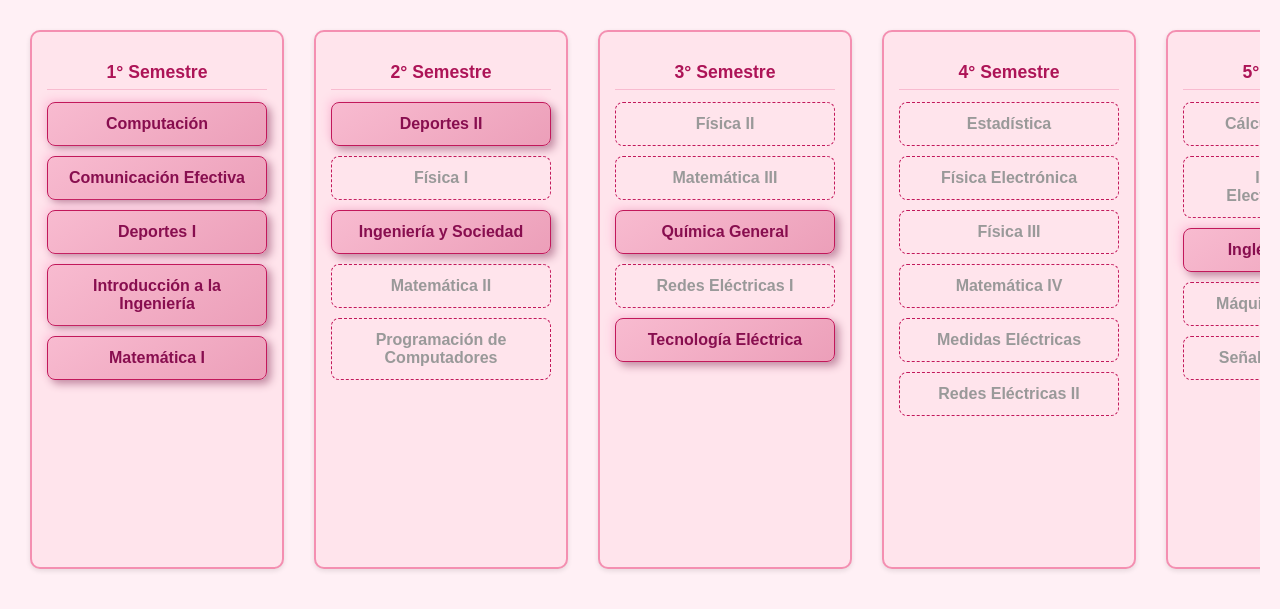
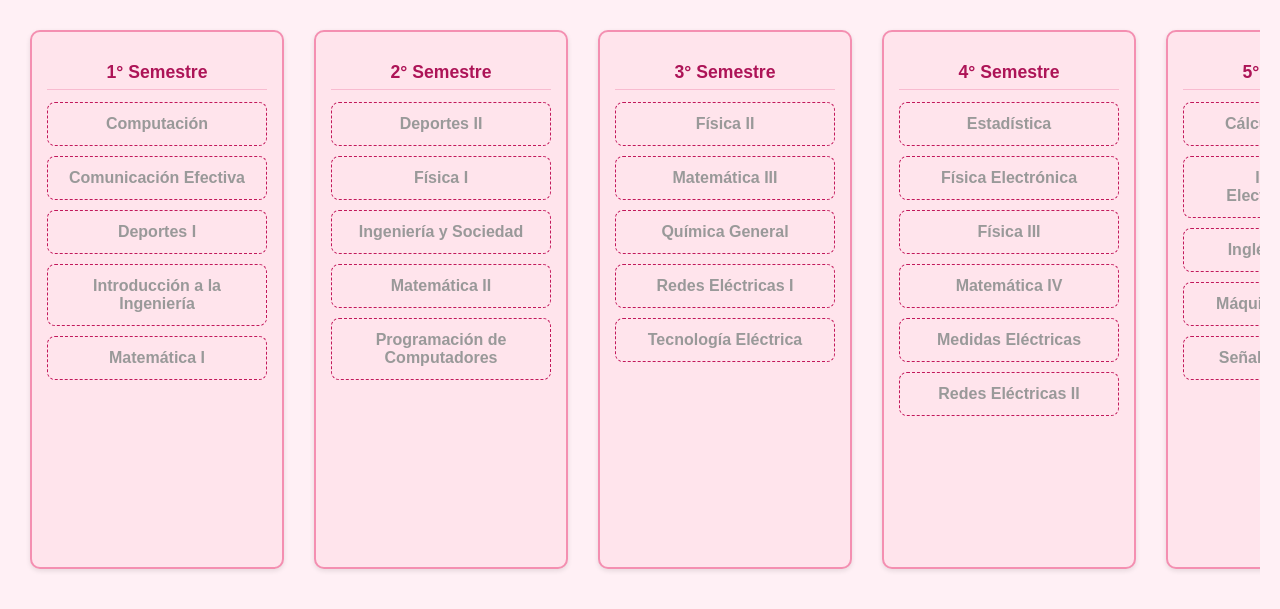
Before and after one commit to ScaryLoops/Malla-Ing-Civil-Electricidad, a plain HTML site: page index.html in a window 1280 px wide. Shown: the part 109-718 px from the top of the page. Drawn offline with Linux system fonts and the light colour scheme.

Commit message:
Add files via upload

```diff
--- a/index.html
+++ b/index.html
@@ -19,19 +19,19 @@
     <h2>
      1° Semestre
     </h2>
-    <div class="ramo" id="computacion" onclick="aprobar('computacion')">
+    <div class="ramo bloqueado" id="computacion" onclick="aprobar('computacion')">
      Computación
     </div>
-    <div class="ramo" id="comunicacion_efectiva" onclick="aprobar('comunicacion_efectiva')">
+    <div class="ramo bloqueado" id="comunicacion_efectiva" onclick="aprobar('comunicacion_efectiva')">
      Comunicación Efectiva
     </div>
-    <div class="ramo" id="deportes_i" onclick="aprobar('deportes_i')">
+    <div class="ramo bloqueado" id="deportes_i" onclick="aprobar('deportes_i')">
      Deportes I
     </div>
-    <div class="ramo" id="introduccion_a_la_ingenieria" onclick="aprobar('introduccion_a_la_ingenieria')">
+    <div class="ramo bloqueado" id="introduccion_a_la_ingenieria" onclick="aprobar('introduccion_a_la_ingenieria')">
      Introducción a la Ingeniería
     </div>
-    <div class="ramo" id="matematica_i" onclick="aprobar('matematica_i')">
+    <div class="ramo bloqueado" id="matematica_i" onclick="aprobar('matematica_i')">
      Matemática I
     </div>
    </div>
@@ -39,13 +39,13 @@
     <h2>
      2° Semestre
     </h2>
-    <div class="ramo" id="deportes_ii" onclick="aprobar('deportes_ii')">
+    <div class="ramo bloqueado" id="deportes_ii" onclick="aprobar('deportes_ii')">
      Deportes II
     </div>
     <div class="ramo bloqueado" id="fisica_i" onclick="aprobar('fisica_i')">
      Física I
     </div>
-    <div class="ramo" id="ingenieria_y_sociedad" onclick="aprobar('ingenieria_y_sociedad')">
+    <div class="ramo bloqueado" id="ingenieria_y_sociedad" onclick="aprobar('ingenieria_y_sociedad')">
      Ingeniería y Sociedad
     </div>
     <div class="ramo bloqueado" id="matematica_ii" onclick="aprobar('matematica_ii')">
@@ -65,13 +65,13 @@
     <div class="ramo bloqueado" id="matematica_iii" onclick="aprobar('matematica_iii')">
      Matemática III
     </div>
-    <div class="ramo" id="quimica_general" onclick="aprobar('quimica_general')">
+    <div class="ramo bloqueado" id="quimica_general" onclick="aprobar('quimica_general')">
      Química General
     </div>
     <div class="ramo bloqueado" id="redes_electricas_i" onclick="aprobar('redes_electricas_i')">
      Redes Eléctricas I
     </div>
-    <div class="ramo" id="tecnologia_electrica" onclick="aprobar('tecnologia_electrica')">
+    <div class="ramo bloqueado" id="tecnologia_electrica" onclick="aprobar('tecnologia_electrica')">
      Tecnología Eléctrica
     </div>
    </div>
@@ -108,7 +108,7 @@
     <div class="ramo bloqueado" id="ingenieria_electromagnetica" onclick="aprobar('ingenieria_electromagnetica')">
      Ingeniería Electromagnética
     </div>
-    <div class="ramo" id="ingles_i_tecnico" onclick="aprobar('ingles_i_tecnico')">
+    <div class="ramo bloqueado" id="ingles_i_tecnico" onclick="aprobar('ingles_i_tecnico')">
      Inglés I (Técnico)
     </div>
     <div class="ramo bloqueado" id="maquinas_electricas" onclick="aprobar('maquinas_electricas')">
@@ -148,7 +148,7 @@
     <h2>
      7° Semestre
     </h2>
-    <div class="ramo" id="economia_y_administracion_de_empresas" onclick="aprobar('economia_y_administracion_de_empresas')">
+    <div class="ramo bloqueado" id="economia_y_administracion_de_empresas" onclick="aprobar('economia_y_administracion_de_empresas')">
      Economía y Administración de Empresas
     </div>
     <div class="ramo bloqueado" id="electronica_de_potencia_i" onclick="aprobar('electronica_de_potencia_i')">
@@ -157,7 +157,7 @@
     <div class="ramo bloqueado" id="electronica_ii" onclick="aprobar('electronica_ii')">
      Electrónica II
     </div>
-    <div class="ramo" id="formacion_de_emprendedores" onclick="aprobar('formacion_de_emprendedores')">
+    <div class="ramo bloqueado" id="formacion_de_emprendedores" onclick="aprobar('formacion_de_emprendedores')">
      Formación de Emprendedores
     </div>
     <div class="ramo bloqueado" id="laboratorio_electronica" onclick="aprobar('laboratorio_electronica')">
@@ -174,7 +174,7 @@
     <h2>
      8° Semestre
     </h2>
-    <div class="ramo" id="comportamiento_organizacional" onclick="aprobar('comportamiento_organizacional')">
+    <div class="ramo bloqueado" id="comportamiento_organizacional" onclick="aprobar('comportamiento_organizacional')">
      Comportamiento Organizacional
     </div>
     <div class="ramo bloqueado" id="comunicaciones_electronicas" onclick="aprobar('comunicaciones_electronicas')">
@@ -200,7 +200,7 @@
     <div class="ramo bloqueado" id="accionamientos_electricos" onclick="aprobar('accionamientos_electricos')">
      Accionamientos Eléctricos
     </div>
-    <div class="ramo" id="control_moderno" onclick="aprobar('control_moderno')">
+    <div class="ramo bloqueado" id="control_moderno" onclick="aprobar('control_moderno')">
      Control Moderno
     </div>
     <div class="ramo bloqueado" id="electivo_i" onclick="aprobar('electivo_i')">
@@ -209,7 +209,7 @@
     <div class="ramo bloqueado" id="ingenieria_economica" onclick="aprobar('ingenieria_economica')">
      Ingeniería Económica
     </div>
-    <div class="ramo" id="ingles_iii" onclick="aprobar('ingles_iii')">
+    <div class="ramo bloqueado" id="ingles_iii" onclick="aprobar('ingles_iii')">
      Inglés III
     </div>
    </div>
@@ -217,7 +217,7 @@
     <h2>
      10° Semestre
     </h2>
-    <div class="ramo" id="control_de_riesgo_operacional" onclick="aprobar('control_de_riesgo_operacional')">
+    <div class="ramo bloqueado" id="control_de_riesgo_operacional" onclick="aprobar('control_de_riesgo_operacional')">
      Control de Riesgo Operacional
     </div>
     <div class="ramo bloqueado" id="distribucion_y_protecciones" onclick="aprobar('distribucion_y_protecciones')">
@@ -226,7 +226,7 @@
     <div class="ramo bloqueado" id="electivo_ii" onclick="aprobar('electivo_ii')">
      Electivo II
     </div>
-    <div class="ramo" id="electivo_iii" onclick="aprobar('electivo_iii')">
+    <div class="ramo bloqueado" id="electivo_iii" onclick="aprobar('electivo_iii')">
      Electivo III
     </div>
     <div class="ramo bloqueado" id="ingles_iv" onclick="aprobar('ingles_iv')">
@@ -249,13 +249,13 @@
     <div class="ramo bloqueado" id="direccion_de_empresas" onclick="aprobar('direccion_de_empresas')">
      Dirección de Empresas
     </div>
-    <div class="ramo" id="electivo_de_titulacion" onclick="aprobar('electivo_de_titulacion')">
+    <div class="ramo bloqueado" id="electivo_de_titulacion" onclick="aprobar('electivo_de_titulacion')">
      Electivo de Titulación
     </div>
     <div class="ramo bloqueado" id="electivo_iv" onclick="aprobar('electivo_iv')">
      Electivo IV
     </div>
-    <div class="ramo" id="gestion_ambiental" onclick="aprobar('gestion_ambiental')">
+    <div class="ramo bloqueado" id="gestion_ambiental" onclick="aprobar('gestion_ambiental')">
      Gestión Ambiental
     </div>
     <div class="ramo bloqueado" id="plantas_de_energia" onclick="aprobar('plantas_de_energia')">
--- a/script.js
+++ b/script.js
@@ -1,15 +1,8 @@
 function desbloquearRamos() {
   const aprobados = JSON.parse(localStorage.getItem('aprobados') || '[]');
-  document.getElementById('computacion').classList.remove('bloqueado');
-  document.getElementById('comunicacion_efectiva').classList.remove('bloqueado');
-  document.getElementById('deportes_i').classList.remove('bloqueado');
-  document.getElementById('introduccion_a_la_ingenieria').classList.remove('bloqueado');
-  document.getElementById('matematica_i').classList.remove('bloqueado');
-  document.getElementById('deportes_ii').classList.remove('bloqueado');
   if (aprobados.includes('matematica_i')) {
     document.getElementById('fisica_i').classList.remove('bloqueado');
   }
-  document.getElementById('ingenieria_y_sociedad').classList.remove('bloqueado');
   if (aprobados.includes('matematica_i')) {
     document.getElementById('matematica_ii').classList.remove('bloqueado');
   }
@@ -22,11 +15,9 @@ function desbloquearRamos() {
   if (aprobados.includes('matematica_ii')) {
     document.getElementById('matematica_iii').classList.remove('bloqueado');
   }
-  document.getElementById('quimica_general').classList.remove('bloqueado');
   if (aprobados.includes('matematica_i')) {
     document.getElementById('redes_electricas_i').classList.remove('bloqueado');
   }
-  document.getElementById('tecnologia_electrica').classList.remove('bloqueado');
   if (aprobados.includes('matematica_ii')) {
     document.getElementById('estadistica').classList.remove('bloqueado');
   }
@@ -51,7 +42,6 @@ function desbloquearRamos() {
   if (aprobados.includes('fisica_ii') && aprobados.includes('matematica_iii')) {
     document.getElementById('ingenieria_electromagnetica').classList.remove('bloqueado');
   }
-  document.getElementById('ingles_i_tecnico').classList.remove('bloqueado');
   if (aprobados.includes('redes_electricas_ii') && aprobados.includes('fisica_ii')) {
     document.getElementById('maquinas_electricas').classList.remove('bloqueado');
   }
@@ -79,14 +69,12 @@ function desbloquearRamos() {
   if (aprobados.includes('medidas_electricas') && aprobados.includes('matematica_i')) {
     document.getElementById('sistemas_digitales').classList.remove('bloqueado');
   }
-  document.getElementById('economia_y_administracion_de_empresas').classList.remove('bloqueado');
   if (aprobados.includes('electronica_i')) {
     document.getElementById('electronica_de_potencia_i').classList.remove('bloqueado');
   }
   if (aprobados.includes('electronica_i')) {
     document.getElementById('electronica_ii').classList.remove('bloqueado');
   }
-  document.getElementById('formacion_de_emprendedores').classList.remove('bloqueado');
   if (aprobados.includes('electronica_i')) {
     document.getElementById('laboratorio_electronica').classList.remove('bloqueado');
   }
@@ -96,7 +84,6 @@ function desbloquearRamos() {
   if (aprobados.includes('sistemas_de_potencia_i')) {
     document.getElementById('sistemas_de_potencia_ii').classList.remove('bloqueado');
   }
-  document.getElementById('comportamiento_organizacional').classList.remove('bloqueado');
   if (aprobados.includes('electronica_ii') && aprobados.includes('senales_y_sistemas') && aprobados.includes('ingenieria_electromagnetica')) {
     document.getElementById('comunicaciones_electronicas').classList.remove('bloqueado');
   }
@@ -115,22 +102,18 @@ function desbloquearRamos() {
   if (aprobados.includes('electronica_de_potencia_i') && aprobados.includes('laboratorio_de_maquinas_electricas') && aprobados.includes('control_automatico')) {
     document.getElementById('accionamientos_electricos').classList.remove('bloqueado');
   }
-  document.getElementById('control_moderno').classList.remove('bloqueado');
   if (aprobados.includes('economia_y_administracion_de_empresas') && aprobados.includes('formacion_de_emprendedores') && aprobados.includes('microprocesadores') && aprobados.includes('electronica_ii') && aprobados.includes('electronica_de_potencia_i') && aprobados.includes('sistemas_de_potencia_ii') && aprobados.includes('laboratorio_electronica')) {
     document.getElementById('electivo_i').classList.remove('bloqueado');
   }
   if (aprobados.includes('economia_y_administracion_de_empresas')) {
     document.getElementById('ingenieria_economica').classList.remove('bloqueado');
   }
-  document.getElementById('ingles_iii').classList.remove('bloqueado');
-  document.getElementById('control_de_riesgo_operacional').classList.remove('bloqueado');
   if (aprobados.includes('sistemas_de_potencia_ii')) {
     document.getElementById('distribucion_y_protecciones').classList.remove('bloqueado');
   }
   if (aprobados.includes('electivo_i')) {
     document.getElementById('electivo_ii').classList.remove('bloqueado');
   }
-  document.getElementById('electivo_iii').classList.remove('bloqueado');
   if (aprobados.includes('ingles_iii')) {
     document.getElementById('ingles_iv').classList.remove('bloqueado');
   }
@@ -146,11 +129,9 @@ function desbloquearRamos() {
   if (aprobados.includes('preparacion_de_proyectos')) {
     document.getElementById('direccion_de_empresas').classList.remove('bloqueado');
   }
-  document.getElementById('electivo_de_titulacion').classList.remove('bloqueado');
   if (aprobados.includes('electivo_iii')) {
     document.getElementById('electivo_iv').classList.remove('bloqueado');
   }
-  document.getElementById('gestion_ambiental').classList.remove('bloqueado');
   if (aprobados.includes('electronica_de_potencia_i')) {
     document.getElementById('plantas_de_energia').classList.remove('bloqueado');
   }
```
